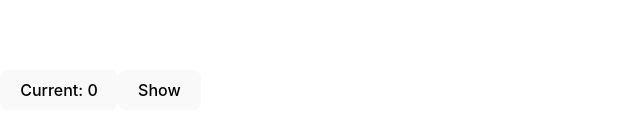
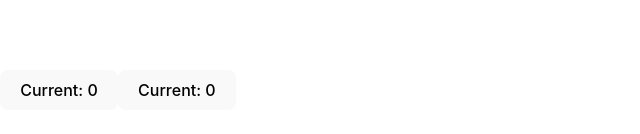
Before and after one commit to ViktoriiaKN/goit-react-project, a React (Vite) app: page / in a window 1280 px wide. Shown: the part 310-444 px from the top of the page, without its empty margins (0-640 px from the left). Built offline with nearby package versions, Linux system fonts and the light colour scheme.

Commit message:
Isolation of the state

```diff
--- a/src/components/App.jsx
+++ b/src/components/App.jsx
@@ -1,31 +1,15 @@
-import { useState } from "react";
-
-/* Декілька станів
-Ви можете мати стільки змінних стану, скільки потрібно в одному компонентії. Для кожного використовуйте окремий useState.
- */
-
-/* Додамо до компонента App ще один стан isOpen, який буде контролювати відображення абзацу тексту. */
+import ClickCounter from "./ClickCounter/ClickCounter"
 
 export const App = () => {
-  const [clicks, setClicks] = useState(0);
-  const [isOpen, setIsOpen] = useState(false);
-
-  const handleClick = () => {
-    setClicks(clicks + 1);
-  };
-
-  const handleToggle = () => {
-    setIsOpen(!isOpen);
-  };
-
   return (
     <>
-      <button onClick={handleClick}>Current: {clicks}</button>
-      <button onClick={handleToggle}>{isOpen ? "Hide" : "Show"}</button>
-      {isOpen && <p>Now you can see me!</p>}
+    <ClickCounter/>
+    <ClickCounter/>
     </>
-  );
-};
+  )
+}
 
-/* Кожен зі станів clicks та isOpen незалежний і оновлюється своїми відповідними функціями встановлення setClicks та setIsOpen відповідно.
+export default App
+/*
+Зверніть увагу на те, як компонент App нічого не знає про стан ClickCounter. На відміну від props, стан є повністю приватним для компонента, що його визначає. Батьківський компонент не може його змінити. Це дозволяє додавати стан до будь-якого компонента чи видаляти його без впливу на решту компонентів.
  */
--- /dev/null
+++ b/src/components/ClickCounter/ClickCounter.jsx
@@ -0,0 +1,14 @@
+import { useState } from "react"
+
+const ClickCounter = () => {
+const [clicks, setClicks] = useState(0);
+
+const handleClick = () => {
+  setClicks(clicks + 1);
+};
+
+  return <button onClick={handleClick}>Current: {clicks}</button>
+
+};
+
+export default ClickCounter
```
